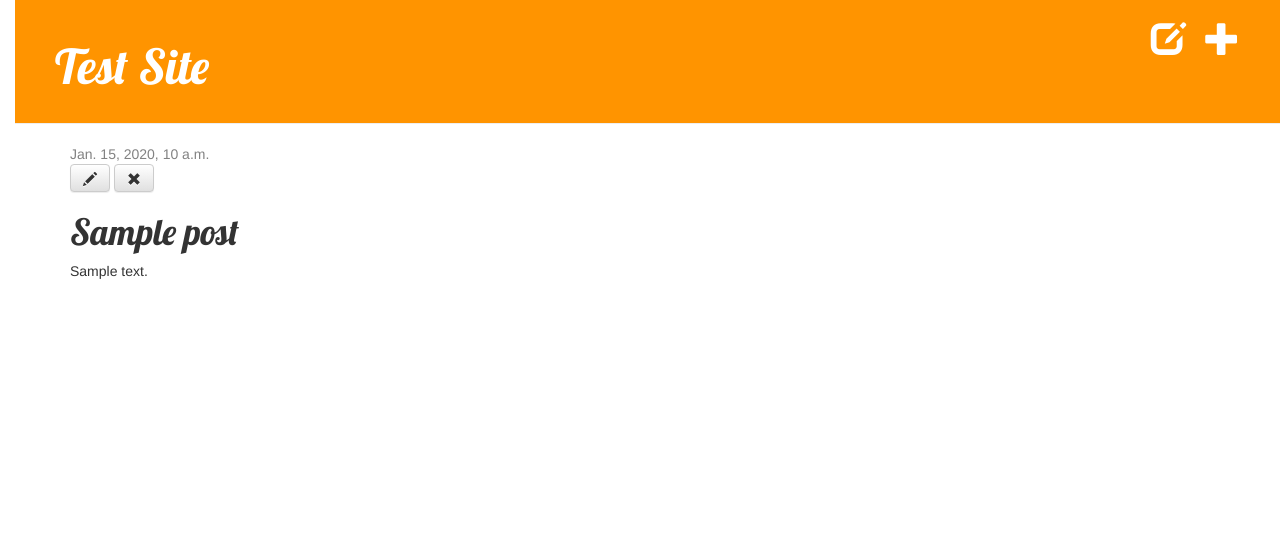
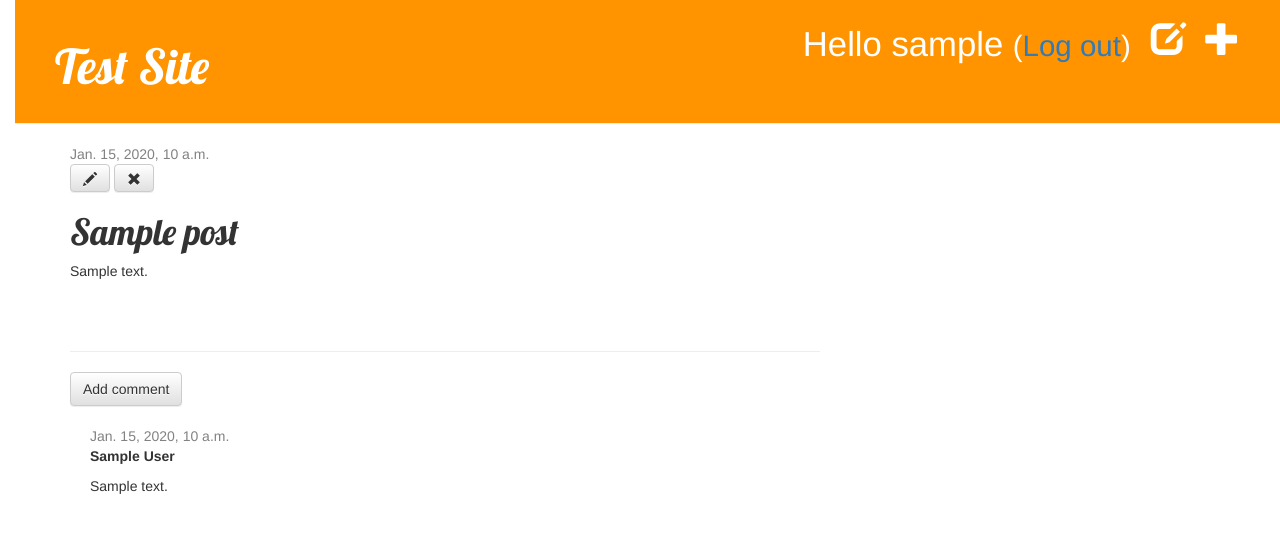
Before and after one commit to SomeMoosery/django_test, a Django app: page /post/1/ in a window 1280 px wide. Shown: the top 533 px of the page. Run offline with Django 3.2, Linux system fonts and the light colour scheme; a user stored in the database is signed in; tables that the repository leaves empty hold one stand-in row (values such as "Sample post"); some libraries are stand-ins or nearby versions.

Commit message:
User auth, comment section

```diff
--- a/blog/admin.py
+++ b/blog/admin.py
@@ -1,4 +1,5 @@
 from django.contrib import admin
-from .models import Post
+from .models import Post, Comment
 
 admin.site.register(Post)
+admin.site.register(Comment)
--- a/blog/models.py
+++ b/blog/models.py
@@ -15,3 +15,20 @@ class Post(models.Model):
     # When we call __str__() we'll get a string of the Post title
     def __str__(self):
         return self.title
+
+class Comment(models.Model):
+    post = models.ForeignKey('blog.Post', related_name="comments")
+    author = models.CharField(max_length=200)
+    text = models.TextField()
+    created_date = models.DateTimeField(default=timezone.now)
+    approved_comment = models.BooleanField(default=False)
+
+    def approve(self):
+        self.approved_comment = True
+        self.save()
+
+    def __str__(self):
+        return self.text
+
+    def approved_comments(self):
+        return self.comments.filter(approved_comment=True)
--- a/blog/static/css/blog.css
+++ b/blog/static/css/blog.css
@@ -53,3 +53,7 @@ h1, h2, h3, h4 {
 .post h1 a, .post h1 a:visited {
     color: #000000;
 }
+
+.comment{
+  margin: 20px 0px 20px 20px;
+}
--- a/blog/templates/blog/base.html
+++ b/blog/templates/blog/base.html
@@ -13,6 +13,9 @@
         {% if user.is_authenticated %}
           <a href = "{% url 'post_new' %}" class = "top-menu"><span class = "glyphicon glyphicon-plus"></span></a>
           <a href = "{% url 'post_draft_list' %}" class = "top-menu"><span class = "glyphicon glyphicon-edit"></span></a>
+          <p class="top-menu">Hello {{ user.username }} <small>(<a href="{% url 'logout' %}">Log out</a>)</small></p>
+        {% else %}
+          <a href = "{% url 'login' %}" class="top-menu"><span class="glyphicon glyphicon-lock"></span></a>
         {% endif %}
         <h1><a href="/">Test Site</a></h1>
       </div>
--- a/blog/templates/blog/post_detail.html
+++ b/blog/templates/blog/post_detail.html
@@ -1,4 +1,4 @@
-{% extends 'blog/base.html' %}
+{% extends "blog/base.html" %}
 
 {% block content %}
   <div class = "post">
@@ -16,4 +16,23 @@
     <h1>{{ post.title }}</h1>
     <p>{{ post.text|linebreaksbr }}</p>
   </div>
+  <hr>
+  <a class="btn btn-default" href="{% url 'add_comment_to_post' pk=post.pk %}">Add comment</a>
+  {% for comment in post.comments.all %}
+    {% if user.is_authenticated or comment.approved_comment %}
+      <div class="comment">
+        <div class="date">
+          {{ comment.created_date }}
+          {% if not comment.approved_comment %}
+              <a class="btn btn-default" href="{% url 'comment_remove' pk=comment.pk %}"><span class="glyphicon glyphicon-remove"></span></a>
+              <a class="btn btn-default" href="{% url 'comment_approve' pk=comment.pk %}"><span class="glyphicon glyphicon-ok"></span></a>
+          {% endif %}
+        </div>
+        <strong>{{ comment.author }}</strong>
+        <p>{{ comment.text|linebreaks }}</p>
+      </div>
+    {% endif %}
+  {% empty %}
+    <p>No comments here yet :(</p>
+  {% endfor %}
 {% endblock %}
--- a/blog/templates/blog/post_list.html
+++ b/blog/templates/blog/post_list.html
@@ -8,6 +8,7 @@
       </div>
       <h1><a href="{% url 'post_detail' pk=post.pk %}">{{ post.title }}</a></h1>
       <p>{{ post.text|linebreaksbr }}</p>
+      <a href="{% url 'post_detail' pk=post.pk %}">Comments: {{ post.approved_comments.count }}</a>
     </div>
   {% endfor %}
 {% endblock %}
--- a/blog/urls.py
+++ b/blog/urls.py
@@ -1,4 +1,6 @@
 from django.conf.urls import url
+from django.contrib import admin
+
 from . import views
 
 urlpatterns = [
@@ -9,4 +11,7 @@ urlpatterns = [
     url(r'^drafts/$', views.post_draft_list, name = 'post_draft_list'),
     url(r'^post/(?P<pk>\d+)/publish/$', views.post_publish, name = 'post_publish'),
     url(r'^post/(?P<pk>\d+)/remove/$', views.post_remove, name = 'post_remove'),
+    url(r'^post/(?P<pk>\d+)/comment/$', views.add_comment_to_post, name = 'add_comment_to_post'),
+    url(r'^comment/(?P<pk>\d+)/approve/$', views.comment_approve, name='comment_approve'),
+    url(r'^comment/(?P<pk>\d+)/remove/$', views.comment_remove, name='comment_remove'),
 ]
--- a/blog/views.py
+++ b/blog/views.py
@@ -1,9 +1,10 @@
 #Views are where we put the "logic" of our application -> request info from the model (say, a Post model) and pass it to a template
 
 from django.shortcuts import render, get_object_or_404, redirect
-from .models import Post
+from .models import Post, Comment
 from django.utils import timezone
-from .forms import PostForm
+from .forms import PostForm, CommentForm
+from django.contrib.auth.decorators import login_required
 
 #Takes a request and returns a function render that puts together our template blog/post_list.html (also defined in blog/urls.py)
 def post_list(request):
@@ -14,6 +15,7 @@ def post_detail(request, pk):
     post = get_object_or_404(Post, pk=pk)
     return render(request, 'blog/post_detail.html', {'post':post})
 
+@login_required
 def post_new(request):
     if request.method == 'POST':
         form = PostForm(request.POST)
@@ -28,6 +30,7 @@ def post_new(request):
         form = PostForm()
     return render(request, 'blog/post_edit.html', {'form': form})
 
+@login_required
 def post_edit(request, pk):
     post = get_object_or_404(Post, pk=pk)
     if request.method == 'POST':
@@ -43,16 +46,44 @@ def post_edit(request, pk):
         form = PostForm(instance = post)
     return render(request, 'blog/post_edit.html', {'form': form})
 
+@login_required
 def post_draft_list(request):
     posts = Post.objects.filter(published_date__isnull=True).order_by('created_date')
     return render(request, 'blog/post_draft_list.html', {'posts': posts})
 
+@login_required
 def post_publish(request, pk):
     post = get_object_or_404(Post, pk=pk)
     post.publish()
     return redirect('post_detail', pk=pk)
 
+@login_required
 def post_remove(request, pk):
     post = get_object_or_404(Post, pk=pk)
     post.delete() #built-in Django function
     return redirect('post_list')
+
+def add_comment_to_post(request, pk):
+    post = get_object_or_404(Post, pk=pk)
+    if request.method == 'POST':
+        form = CommentForm(request.POST)
+        if form.is_valid():
+            comment = form.save(commit=False)
+            comment.post = post
+            comment.save()
+            return redirect('post_detail',pk=post.pk)
+    else:
+        form = CommentForm()
+    return render(request, 'blog/add_comment_to_post.html', {'form': form})
+
+@login_required
+def comment_approve(request, pk):
+    comment = get_object_or_404(Comment, pk=pk)
+    comment.approve()
+    return redirect('post_detail', pk=comment.post.pk)
+
+@login_required
+def comment_remove(request, pk):
+    comment = get_object_or_404(Comment, pk=pk)
+    comment.delete()
+    return redirect('post_detail', pk=comment.post.pk)
--- a/testsite/settings.py
+++ b/testsite/settings.py
@@ -120,3 +120,5 @@ USE_TZ = True
 
 STATIC_URL = '/static/'
 STATIC_ROOT = os.path.join(BASE_DIR, 'static')
+
+LOGIN_REDIRECT_URL = '/'
--- a/testsite/urls.py
+++ b/testsite/urls.py
@@ -13,11 +13,13 @@ Including another URLconf
     1. Import the include() function: from django.conf.urls import url, include
     2. Add a URL to urlpatterns:  url(r'^blog/', include('blog.urls'))
 """
-from django.conf.urls import url
+from django.conf.urls import include, url
 from django.contrib import admin
-from django.conf.urls import include
+from django.contrib.auth import views
 
 urlpatterns = [
     url(r'^admin/', admin.site.urls),
-    url(r'', include('blog.urls'))
+    url(r'^accounts/login/$', views.login, name='login'),
+    url(r'^accounts/logout/$', views.logout, name='logout', kwargs={'next_page': '/'}),
+    url(r'', include('blog.urls')),
 ]
```
Also changed, not shown: blog/forms.py (+6 -1 lines), blog/templates/blog/add_comment_to_post.html (added, +9 -0 lines), blog/templates/registration/login.html (added, +25 -0 lines), blog/migrations/0002_comment.py (added).
